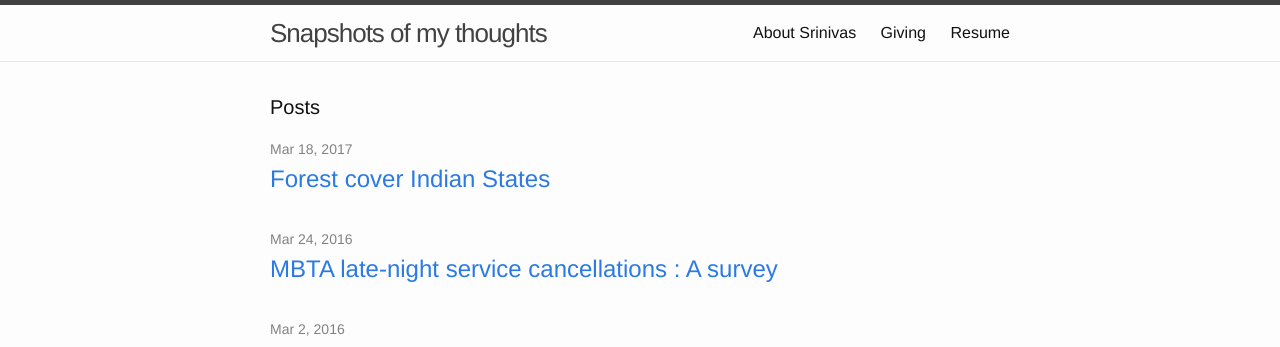
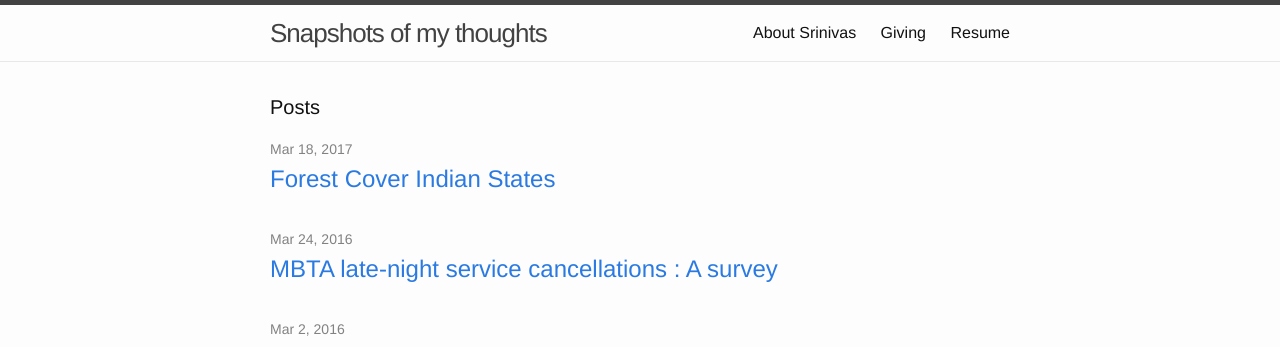
Before and after one commit to muddana/muddana.github.io, a Jekyll site: the page built from blog/index.html, in a window 1280 px wide. Shown: the top 347 px of the page. Built offline with Jekyll 4.4.1, drawn with Linux system fonts in a browser that asks for light colours.

Commit message:
updated typo

```diff
--- a/_posts/2017-03-18-forest-cover-indian-states.markdown
+++ b/_posts/2017-03-18-forest-cover-indian-states.markdown
@@ -1,6 +1,6 @@
 ---
 layout: post
-title:  "Forest cover Indian States"
+title:  "Forest Cover Indian States"
 date:   2017-03-18 14:10:00 -0500
 categories: maps India hacks
 excerpt_separator: <!--endOfExcerpt-->
```
